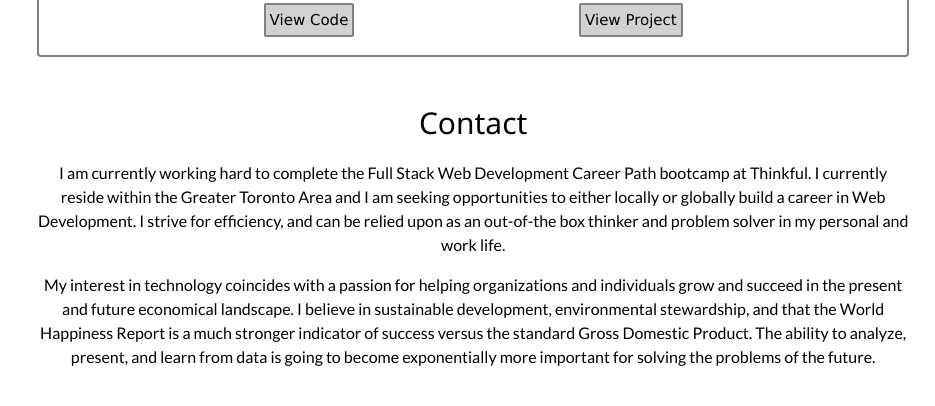
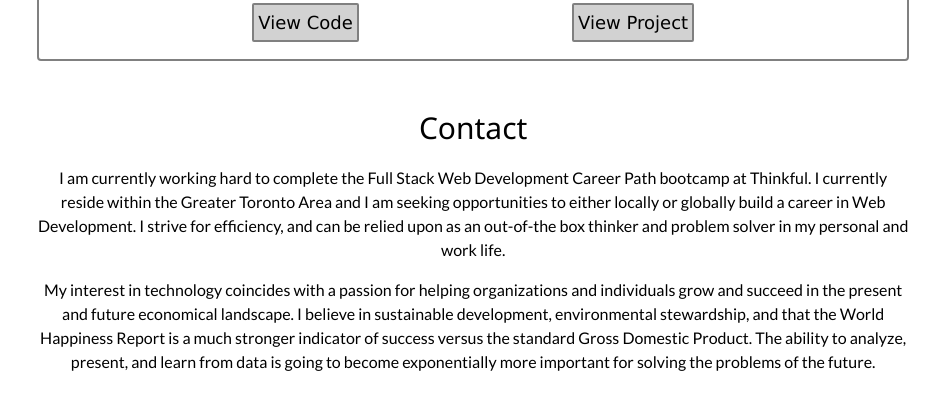
Before and after one commit to anthonytamburro89/software-developer-portfolio, a plain HTML site: page index.html in a window 1280 px wide. Shown: the part 976-1382 px from the top of the page, without its empty margins (345-1280 px from the left). Drawn offline with nearby package versions, Linux system fonts and the light colour scheme; a web font is replaced by a local one.

Commit message:
font size touchup

```diff
--- a/main.css
+++ b/main.css
@@ -266,6 +266,10 @@ p {
     font-size:16px;
 }
 
+.button-view{
+    font-size:18px;
+}
+
 .languages-used{
     margin-left: 10px;
     font-size: 36px;
```
